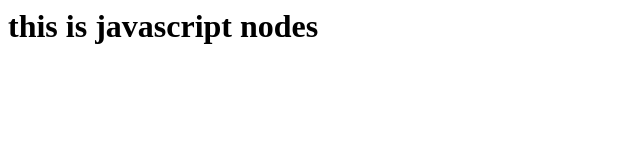
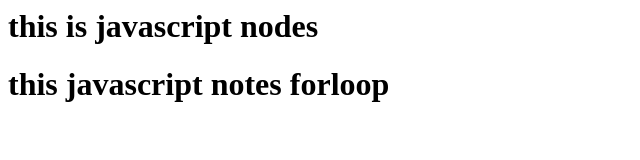
Before and after one commit to havish07/edupoly, a plain HTML site: page index.html in a window 1280 px wide. Shown: the whole page, without its empty margins (0-640 px from the left). Drawn offline with Linux system fonts and the light colour scheme.

Commit message:
change 5

```diff
--- a/index.html
+++ b/index.html
@@ -1,3 +1,6 @@
 <h1>this is javascript nodes
 
 </h1>
+<h1> this javascript notes forloop
+
+</h1>
```
